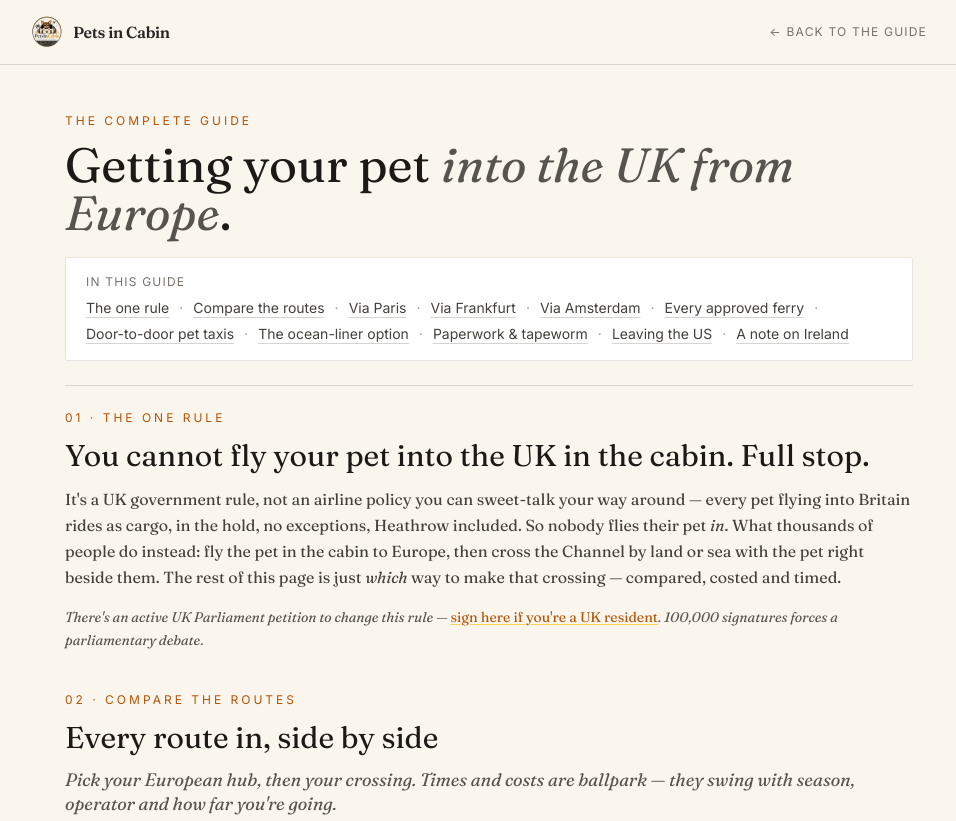
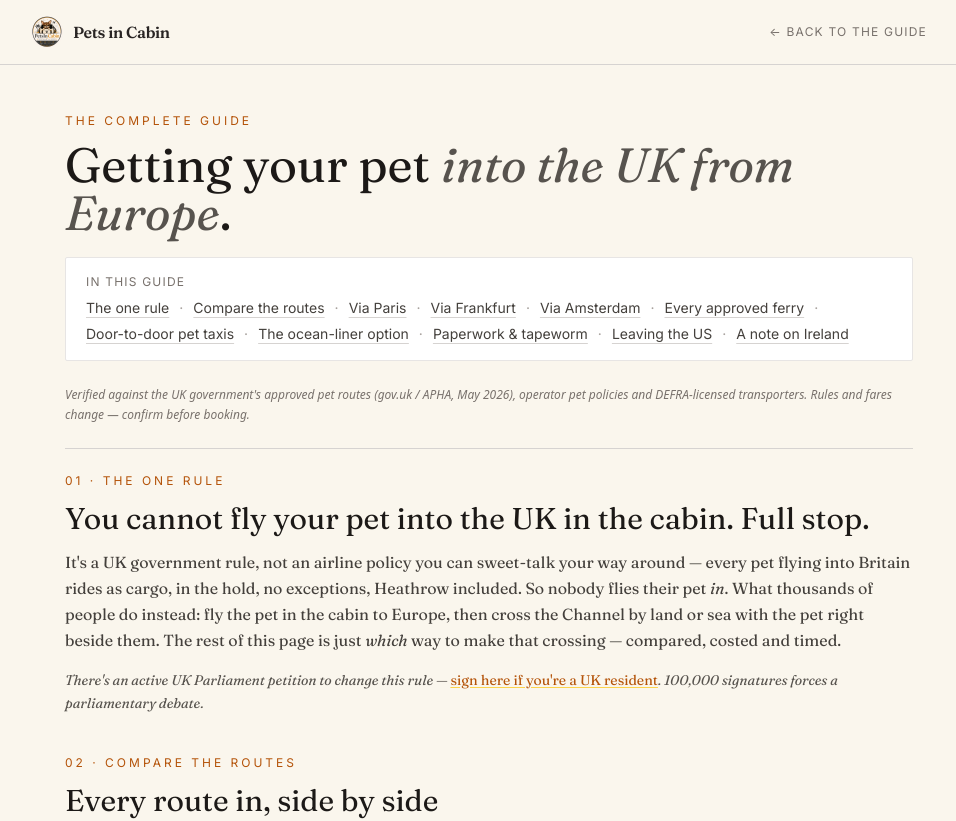
Before and after one commit to rupindermahay/petsincabin, a Next.js app: page /getting-your-pet-into-the-uk in a window 1280 px wide. Shown: the top 821 px of the page, without its empty margins (151-1107 px from the left). Built offline with nearby package versions, Linux system fonts and the light colour scheme.

Commit message:
Add files via upload

```diff
--- a/pages/getting-your-pet-into-the-uk.js
+++ b/pages/getting-your-pet-into-the-uk.js
@@ -75,6 +75,10 @@ export default function GettingYourPetIntoTheUK() {
               <a href="#ireland" className="text-stone-700 hover:text-amber-700 underline decoration-stone-300 hover:decoration-amber-600 underline-offset-4">A note on Ireland</a>
             </div>
           </div>
+
+          <p className="font-sans text-xs italic text-stone-500 leading-relaxed mb-6">
+            Verified against the UK government's approved pet routes (gov.uk / APHA, May 2026), operator pet policies and DEFRA-licensed transporters. Rules and fares change — confirm before booking.
+          </p>
 
           <div className="h-px bg-stone-300 mb-6" />
 
@@ -463,11 +467,7 @@ export default function GettingYourPetIntoTheUK() {
             </div>
           </section>
 
-          <p className="font-sans text-xs italic text-stone-500 leading-relaxed border-t border-stone-200 pt-6 mb-3">
-            Verified against the UK government's approved pet routes (gov.uk / APHA, May 2026), operator pet policies and DEFRA-licensed transporters. Rules and fares change — confirm before booking.
-          </p>
-
-          <p className="font-sans text-xs text-stone-400 leading-relaxed">
+          <p className="font-sans text-xs text-stone-400 leading-relaxed border-t border-stone-200 pt-6">
             This guide is for planning purposes and is not veterinary, legal or border-control advice. Pet travel rules, ferry schedules, operator policies and fares change — always confirm the current requirements with the official UK government guidance and directly with your chosen carrier or transporter before booking and again before travelling. Last reviewed May 2026.
           </p>
         </main>
```
